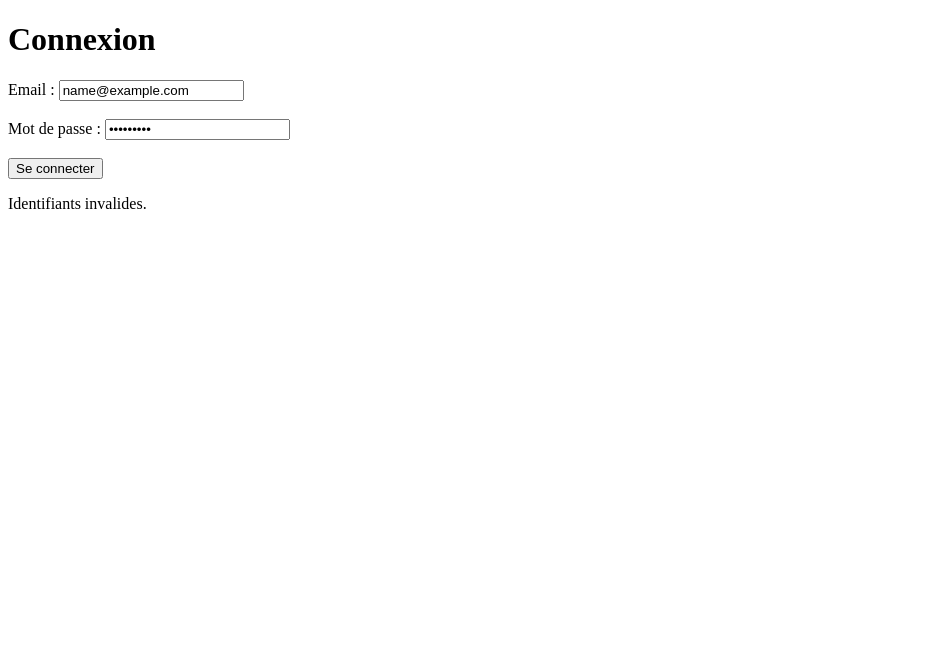
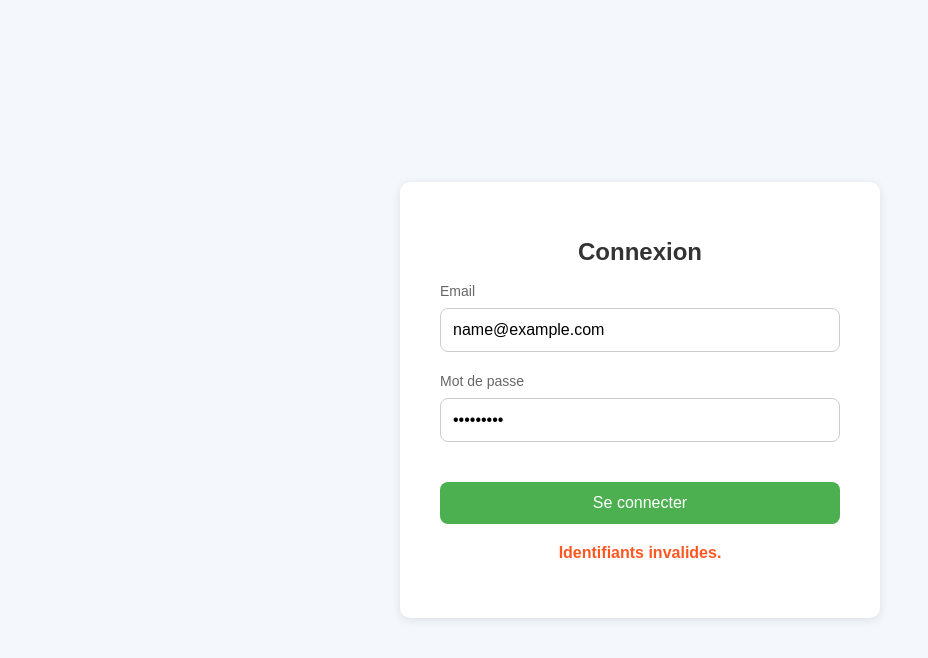
Before and after one commit to ismael-belghazi/tp8, a website: page public/index.html in a window 1280 px wide. Both pictures are taken after typing "name@example.com", "Sample123" into the empty fields and a click on the button "Se connecter". Shown: the whole page, without its empty margins (0-928 px from the left). Drawn offline with Linux system fonts and the light colour scheme.

Commit message:
reinit git

```diff
--- a/public/index.html
+++ b/public/index.html
@@ -2,33 +2,125 @@
 <html lang="fr">
 <head>
     <meta charset="UTF-8">
-  <title>Login Page</title>
+    <meta name="viewport" content="width=device-width, initial-scale=1.0">
+    <title>Connexion</title>
+    <style>
+        body {
+            font-family: 'Arial', sans-serif;
+            background: #f4f7fc;
+            margin: 0;
+            padding: 0;
+            display: flex;
+            justify-content: center;
+            align-items: center;
+            height: 100vh;
+        }
+
+        .login-container {
+            background: #fff;
+            padding: 40px;
+            border-radius: 10px;
+            box-shadow: 0 2px 10px rgba(0, 0, 0, 0.1);
+            width: 100%;
+            max-width: 400px;
+        }
+
+        h1 {
+            text-align: center;
+            color: #333;
+            font-size: 24px;
+        }
+
+        .form-group {
+            margin-bottom: 20px;
+        }
+
+        label {
+            font-size: 14px;
+            color: #666;
+        }
+
+        input {
+            width: 100%;
+            padding: 12px;
+            border: 1px solid #ccc;
+            border-radius: 8px;
+            font-size: 16px;
+            margin-top: 8px;
+            box-sizing: border-box;
+        }
+
+        button {
+            width: 100%;
+            padding: 12px;
+            background: #4CAF50;
+            color: white;
+            border: none;
+            border-radius: 8px;
+            font-size: 16px;
+            cursor: pointer;
+            margin-top: 20px;
+            transition: background 0.3s;
+        }
+
+        button:hover {
+            background: #45a049;
+        }
+
+        .message {
+            text-align: center;
+            margin-top: 20px;
+            font-size: 16px;
+            font-weight: bold;
+        }
+
+        .message.success {
+            color: #4CAF50;
+        }
+
+        .message.error {
+            color: #FF5722;
+        }
+
+    </style>
 </head>
 <body>
+
+    <div class="login-container">
         <h1>Connexion</h1>
         <form id="loginForm">
-    <label>Email :
-      <input type="email" id="email" required />
-    </label><br /><br />
-    <label>Mot de passe :
-      <input type="password" id="password" required />
-    </label><br /><br />
+            <div class="form-group">
+                <label for="email">Email</label>
+                <input type="email" id="email" name="email" placeholder="test@example.com" required>
+            </div>
+            <div class="form-group">
+                <label for="password">Mot de passe</label>
+                <input type="password" id="password" name="password" placeholder="Votre mot de passe" required>
+            </div>
             <button type="submit">Se connecter</button>
         </form>
-  <p id="message"></p>
+        <p id="message" class="message"></p>
+    </div>
 
     <script>
         document.getElementById('loginForm').addEventListener('submit', function (e) {
             e.preventDefault();
+
             const email = document.getElementById('email').value;
             const password = document.getElementById('password').value;
+            const messageElement = document.getElementById('message');
 
             if (email === 'test@example.com' && password === '123456') {
-        document.getElementById('message').textContent = 'Connexion réussie !';
+                messageElement.textContent = 'Connexion réussie !';
+                messageElement.classList.add('success');
+                messageElement.classList.remove('error');
             } else {
-        document.getElementById('message').textContent = 'Identifiants invalides.';
+                messageElement.textContent = 'Identifiants invalides.';
+                messageElement.classList.add('error');
+                messageElement.classList.remove('success');
             }
         });
     </script>
+
 </body>
 </html>
```
Also changed, not shown: package.json (added, +14 -0 lines), tests/login.test.js (+1 -1 lines). Lines whose indentation alone changed are shown as unchanged.
